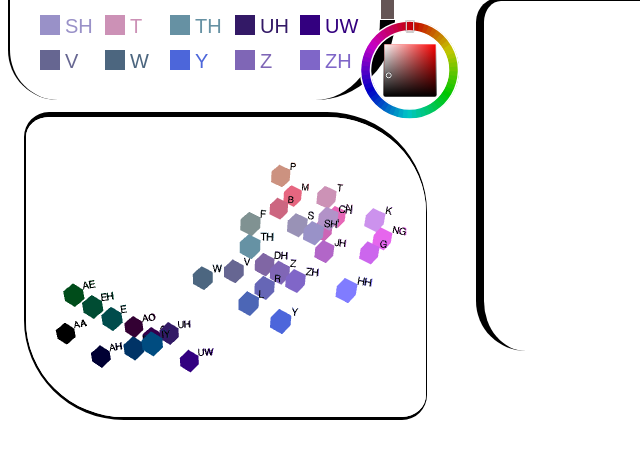
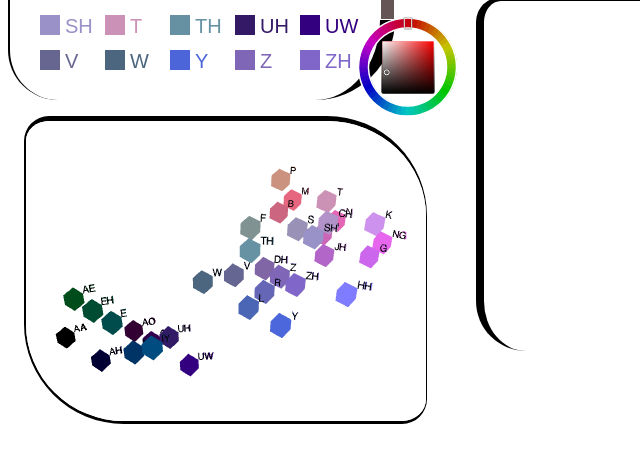
Before and after one commit to madwed/Phonetic-Color, a website: page index.html in a window 1280 px wide. Shown: the part 245-708 px from the top of the page, 0-640 px from the left. Drawn offline with Linux system fonts and the light colour scheme; animation ran at ten frames a second.

Commit message:
fixed color wheel to UI

```diff
--- a/index.html
+++ b/index.html
@@ -21,6 +21,7 @@
 		<h1>Phonetic Color</h1>
 		<canvas id="keyCanvas" width="370px" height="280px"></canvas>
 		<div id="color"></div>
+		<div id="colorWheel"></div>
 		<canvas id="phoCubes" width="400px" height="300px"></canvas>
 
 	</div>
--- a/public/js/keyCanvas.js
+++ b/public/js/keyCanvas.js
@@ -2,12 +2,13 @@
 
 var keyCanvas = document.getElementById("keyCanvas"),
 		keyCtx = keyCanvas.getContext("2d"),
+		wheelBox = document.getElementById("colorWheel");
 		keyRect = keyCanvas.getBoundingClientRect(),
 		colorBox = document.getElementById("color");
 		var reg = /^#(.)\1(.)\2(.)\3$/;
 
     // this is where colorpicker created
-    var cp = Raphael.colorwheel(keyRect.right - 35, keyRect.bottom - 80, 100, "#655555");
+    var cp = Raphael.colorwheel(keyRect.right - 35, keyRect.bottom - 80, 100, "#655555", wheelBox);
 
     cp.onchange = function (clr) {
         colorBox.value = clr.replace(reg, "#$1$2$3");
--- a/public/stylesheets/stylesheet.css
+++ b/public/stylesheets/stylesheet.css
@@ -51,7 +51,7 @@ body{
 	position: relative;
 	height: 300px;
 	width: 400px;
-	top: -10em;
+	top: -16em;
 	border-top: 5px solid black;
 	border-right: 1px solid black;
 	border-bottom: 3px solid black;
@@ -82,6 +82,14 @@ body{
 	width: 13px;
 	height: 150px;
 	border: 1px solid white;
+}
+
+#colorWheel{
+	position: relative;
+	height: 100px;
+	width: 100px;
+	top: -254px;
+	left: 334px;
 }
 
 /*#cubeCanvLeft{
```
